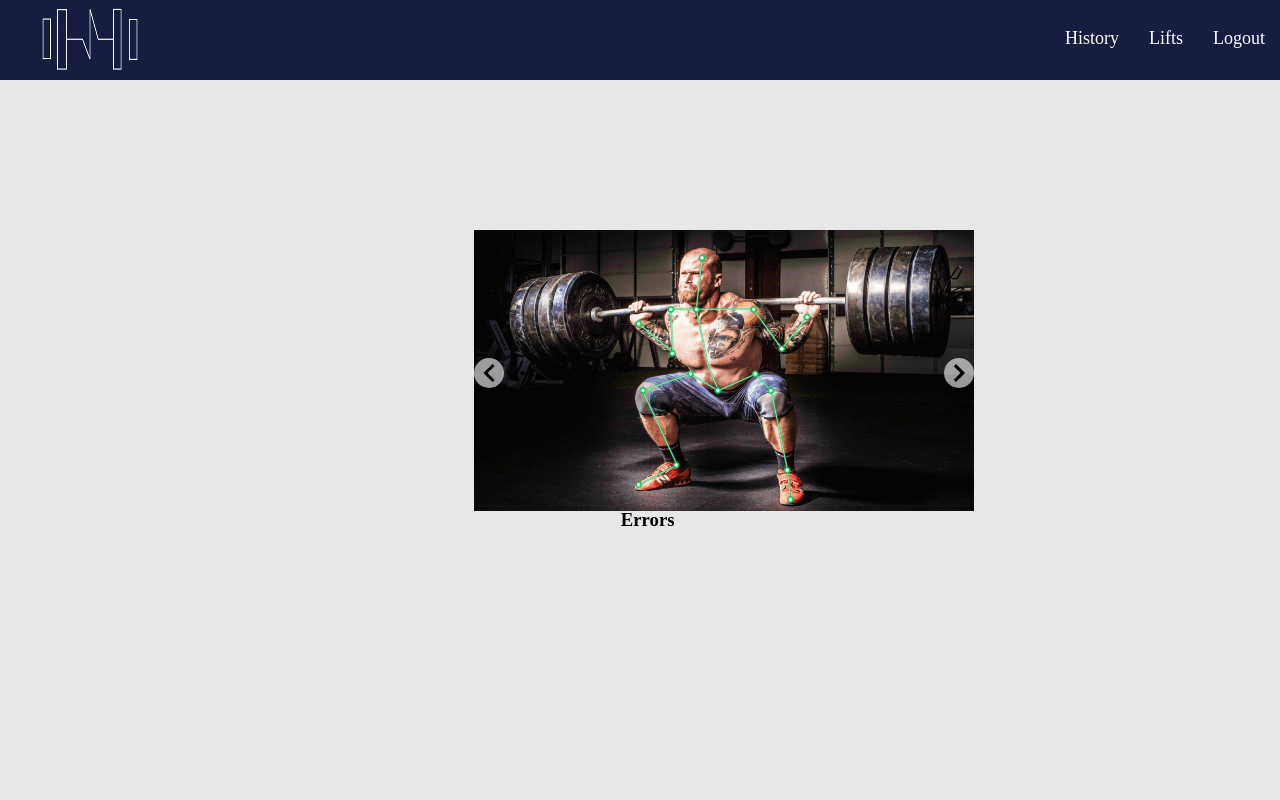
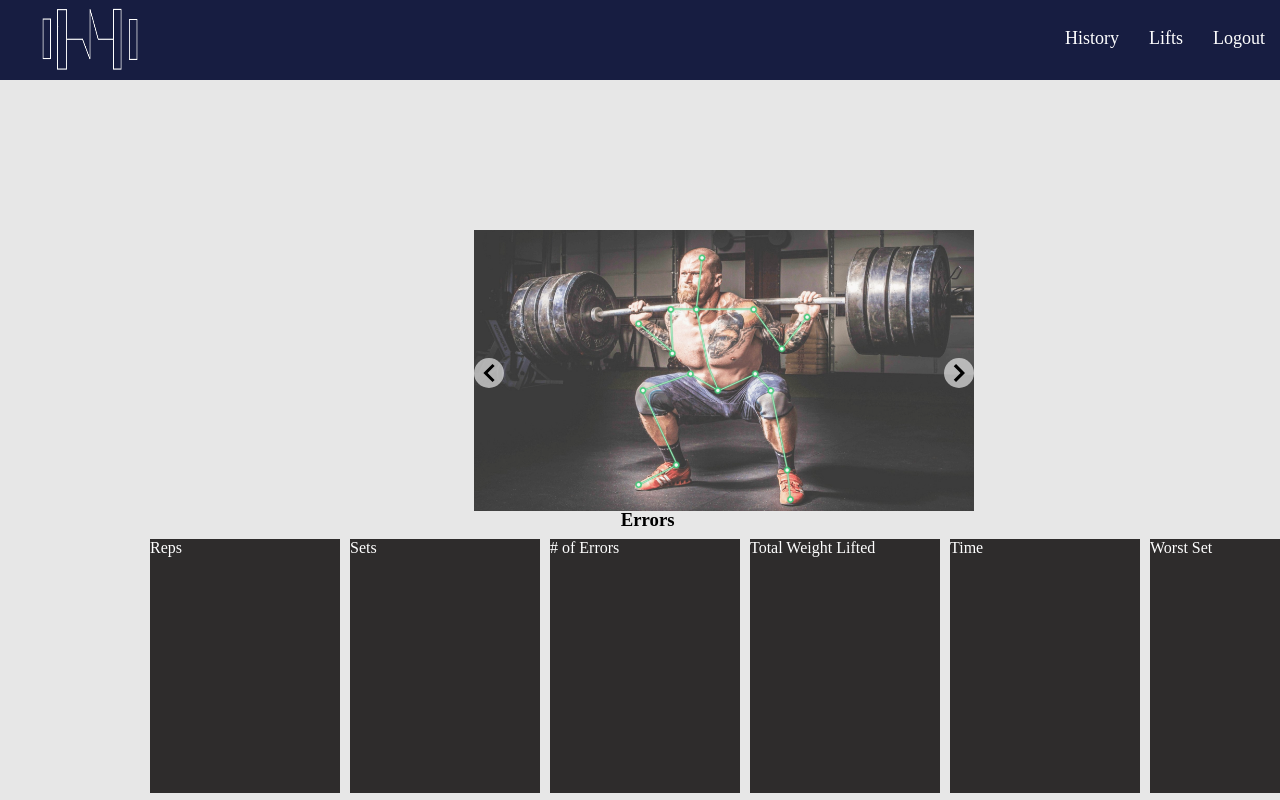
Before and after one commit to MarkByrneDKIT/GymVision, a React (Create React App) app in the folder app/: page /historySession in a window 1280 px wide. Shown: the top 800 px of the page. Built offline with nearby package versions, Linux system fonts and the light colour scheme.

Commit message:
Feature: Cards containing session data. Located on session history page.

```diff
--- a/app/src/pages/historySession/historySession.css
+++ b/app/src/pages/historySession/historySession.css
@@ -0,0 +1,127 @@
+.rowOne{
+    position: relative;
+    width: 100%;
+    height: 255px;
+
+}
+
+#repsCard{
+    position: fixed;
+    left: 150px;
+    width: 190px;
+    height: 254px;
+    background: rgb(46, 44, 44);
+    transition: all 300ms;
+    color: white;
+}
+
+#repsCard:hover{
+    opacity: 0.8;
+    transform: scale(1.10);
+}
+
+
+#setsCard{
+    position: fixed;
+    left: 350px;
+    width: 190px;
+    height: 254px;
+    background: rgb(46, 44, 44);
+    transition: all 300ms;
+    color: white;
+}
+
+#setsCard:hover{
+    opacity: 0.8;
+    transform: scale(1.10);
+}
+
+#errorsNumCard{
+    position: fixed;
+    left: 550px;
+    width: 190px;
+    height: 254px;
+    background: rgb(46, 44, 44);
+    transition: all 300ms;
+    color: white;
+}
+
+#errorsNumCard:hover{
+    opacity: 0.8;
+    transform: scale(1.10);
+}
+
+#totalWeightCard{
+    position: fixed;
+    left: 750px;
+    width: 190px;
+    height: 254px;
+    background: rgb(46, 44, 44);
+    transition: all 300ms;
+    color: white;
+}
+
+#totalWeightCard:hover{
+    opacity: 0.8;
+    transform: scale(1.10);
+}
+
+#timeCard{
+    position: fixed;
+    left: 950px;
+    height: 254px;
+    width: 190px;
+    background: rgb(46, 44, 44);
+    transition: all 300ms;
+    color: white;
+}
+
+#timeCard:hover{
+    opacity: 0.8;
+    transform: scale(1.10);
+}
+
+#worstSetCard{
+    position: fixed;
+    left: 1150px;
+    height: 254px;
+    width: 190px;
+    background: rgb(46, 44, 44);
+    transition: all 300ms;
+    color: white;
+}
+
+#worstSetCard:hover{
+    opacity: 0.8;
+    transform: scale(1.10);
+}
+
+#bestSetCard{
+    position: fixed;
+    left: 1350px;
+    height: 254px;
+    width: 190px;
+    background: rgb(46, 44, 44);
+    transition: all 300ms;
+    color: white;
+}
+
+#bestSetCard:hover{
+    opacity: 0.8;
+    transform: scale(1.10);
+}
+
+#bestRepCard{
+    position: fixed;
+    left: 1550px;
+    height: 254px;
+    width: 190px;
+    background: rgb(46, 44, 44);
+    transition: all 300ms;
+    color: white;
+}
+
+#bestRepCard:hover{
+    opacity: 0.8;
+    transform: scale(1.10);
+}
--- a/app/src/pages/historySession/historySession.jsx
+++ b/app/src/pages/historySession/historySession.jsx
@@ -2,6 +2,7 @@ import {Button} from '@mui/material'
 import ErrorImage from '../../components/ErrorImages/errorImages';
 import Navbar from "../../components/Navbar/Navbar";
 import SessionList from '../../components/Sessions/sessionList'
+import './historySession.css'
 
 export default function HistorySession()   {
 
@@ -9,7 +10,16 @@ export default function HistorySession()   {
         <div>
           <Navbar/>
           <ErrorImage/>
-
+          <div className="rowOne">
+            <card id="repsCard">Reps</card>
+            <card id="setsCard">Sets</card>
+            <card id="errorsNumCard"># of Errors</card>
+            <card id="totalWeightCard">Total Weight Lifted</card>
+            <card id="timeCard">Time</card>
+            <card id="worstSetCard">Worst Set</card>
+            <card id="bestSetCard">Best Set</card>
+            <card id="bestRepCard">Best Rep</card>
+          </div>
         </div>
     )
 }
```
